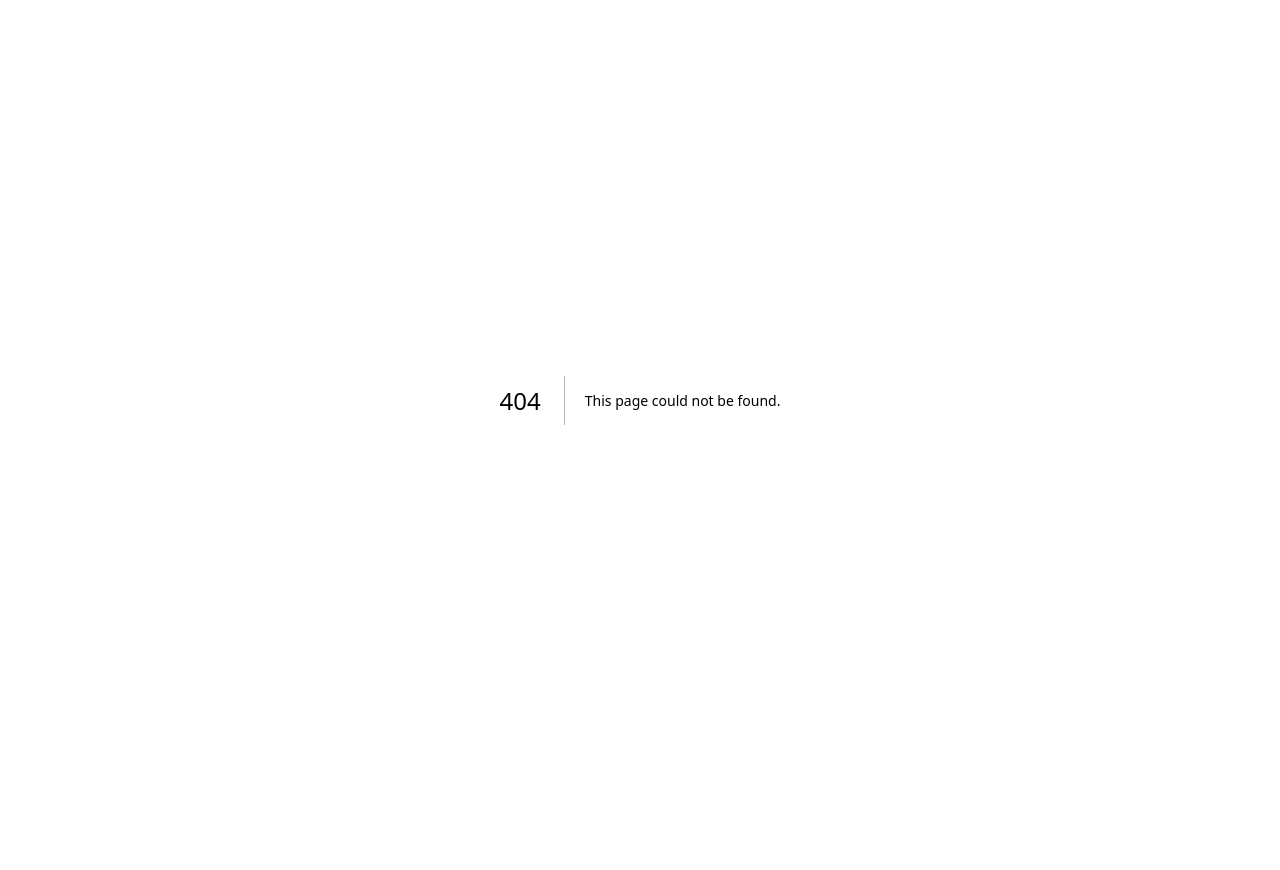
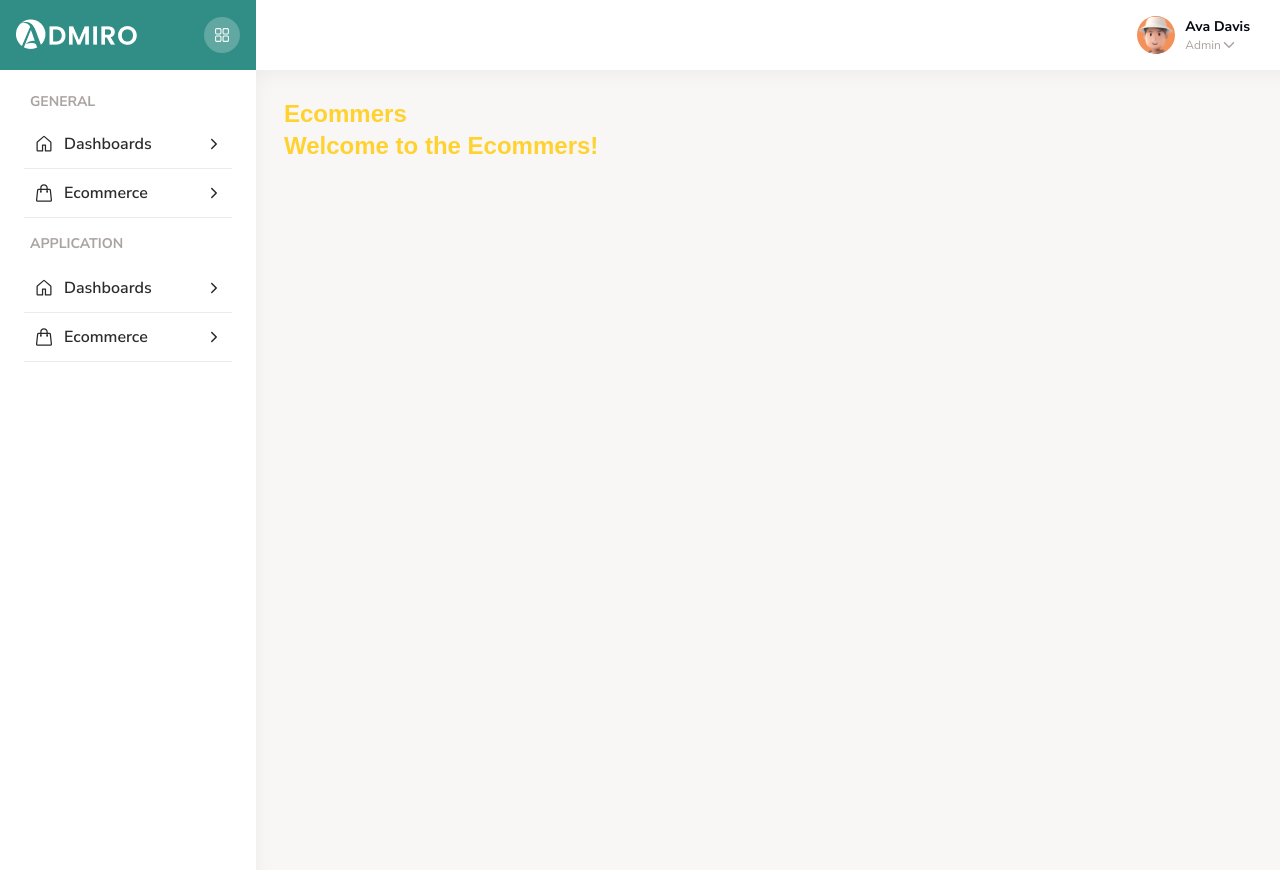
Before and after one commit to MohammadAlamin99/Business-management-app, a Next.js app in the folder client/: page /ecommerce in a window 1280 px wide. Before the commit this address had no page. Before the commit the page ends 800 px from the top, so only its background shows below. Built offline with nearby package versions, Linux system fonts and the light colour scheme.

Commit message:
change something

```diff
--- a/client/assests/css/style.css
+++ b/client/assests/css/style.css
@@ -144,4 +144,5 @@
     color: #308e87;
 }
 
+
 /* side style end*/
--- a/client/components/Sidebar.js
+++ b/client/components/Sidebar.js
@@ -1,27 +1,33 @@
 import Link from "next/link";
-import React from "react";
+import React, { useState } from "react";
 import { GoHome } from "react-icons/go";
 import { IoIosArrowForward } from "react-icons/io";
 import { HiOutlineShoppingBag } from "react-icons/hi2";
 const Sidebar = () => {
+
+  const [isActive, setIsActive] = useState(false);
+
+  const handleactiveClick = () => {
+    setIsActive(!isActive);
+  }
   return (
     <div>
       <div className="sidebar_wrapper py-3.5 px-6">
         <div className="sidebar_menu">
           <h4 className="text-sm py-2 pl-1.5 uppercase">General</h4>
           <ul>
-            <li className="menu_item">
+            <li className={`menu_item`}>
               <div className="menu_wrapper pl-2.5 pt-3 pb-3 pr-2.5">
-                <Link href={"/"} className="flex items-center gap-2.5 text-base">
+                <Link href={"/"} className={`flex items-center gap-2.5 text-base ${isActive ? 'navActive' : ''}`} onClick={handleactiveClick}>
                   <GoHome className="w-5 h-5" />
                   Dashboards
                   <IoIosArrowForward className="ml-auto" />
                 </Link>
               </div>
             </li>
-            <li className="menu_item">
+            <li className={`menu_item`}>
               <div className="menu_wrapper pl-2.5 pt-3 pb-3 pr-2.5">
-                <Link href={"/"} className="flex items-center gap-2.5 text-base">
+                <Link href={"/ecommerce"} className="flex items-center gap-2.5 text-base" onClick={handleactiveClick}>
                   <HiOutlineShoppingBag className="w-5 h-5" />
                   Ecommerce
                   <IoIosArrowForward className="ml-auto" />
@@ -31,18 +37,18 @@ const Sidebar = () => {
           </ul>
           <h4 className="text-sm pt-4 pl-1.5 pb-2.5 uppercase">Application</h4>
           <ul>
-            <li className="menu_item">
+            <li className={`menu_item`}>
               <div className="menu_wrapper pl-2.5 pt-3 pb-3 pr-2.5">
-                <Link href={"/"} className="flex items-center gap-2.5 text-base">
+                <Link href={"/"} className="flex items-center gap-2.5 text-base" onClick={handleactiveClick}>
                   <GoHome className="w-5 h-5" />
                   Dashboards
                   <IoIosArrowForward className="ml-auto" />
                 </Link>
               </div>
             </li>
-            <li className="menu_item">
+            <li className={`menu_item`}>
               <div className="menu_wrapper pl-2.5 pt-3 pb-3 pr-2.5">
-                <Link href={"/"} className="flex items-center gap-2.5 text-base">
+                <Link href={"/"} className="flex items-center gap-2.5 text-base" onClick={handleactiveClick}>
                   <HiOutlineShoppingBag className="w-5 h-5" />
                   Ecommerce
                   <IoIosArrowForward className="ml-auto" />
--- /dev/null
+++ b/client/src/app/ecommerce/page.js
@@ -0,0 +1,27 @@
+"use client";
+import React from "react";
+import Header from "../../../components/Header";
+import Sidebar from "../../../components/Sidebar";
+import { useState } from "react";
+
+const page = () => {
+  const [isOpen, setIsOpen] = useState(true);
+  return (
+    <div>
+      <Header isOpen={isOpen} setIsOpen={setIsOpen} />
+      <div className={`home_page_wrapper flex`}>
+        <div className={`Left_content  bg-white ${ isOpen?"active":""}`}>
+          <Sidebar />
+        </div>
+        <div className={`Right_content ${ isOpen?"":"active_width"}`}>
+          <div className="content_wrapper">
+            <h1 className="text-2xl font-bold text-amber-300 pl-7 pt-7">Ecommers</h1>
+            <p className="text-2xl font-bold text-amber-300 pl-7 pt-">Welcome to the Ecommers!</p>
+          </div>
+        </div>
+      </div>
+    </div>
+  );
+};
+
+export default page;
```
